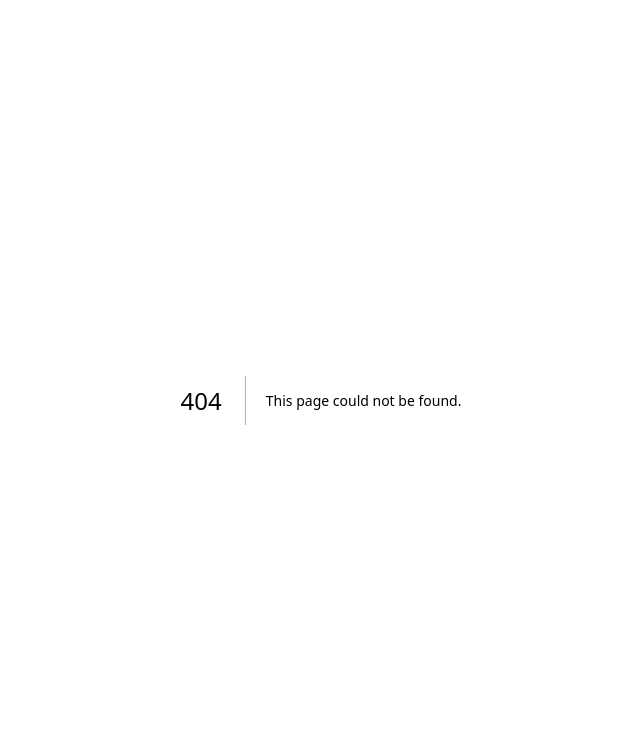
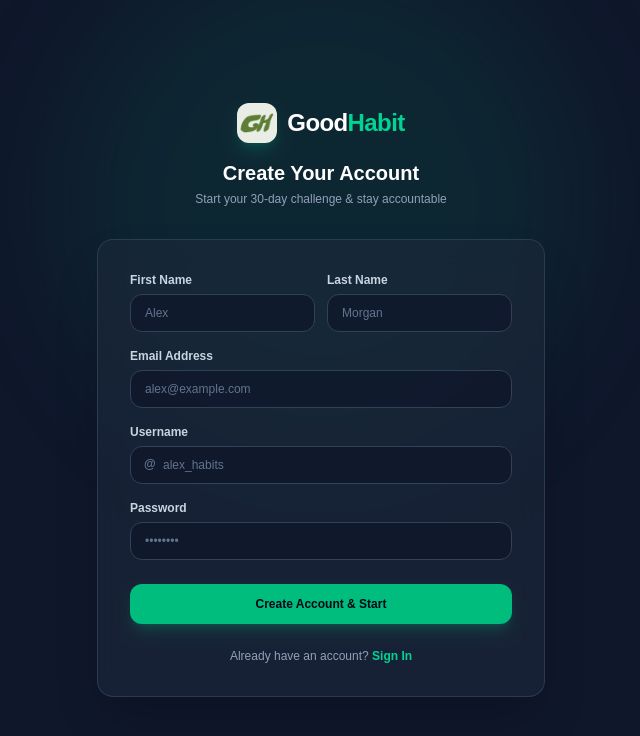
Before and after one commit to joshjdobos-del/good-habit-pwa, a Next.js app: page /signup in a window 1280 px wide. Before the commit this address had no page. Shown: the top 736 px of the page, without its empty margins (319-959 px from the left). Built offline with nearby package versions, Linux system fonts and the light colour scheme; no server answers.

Commit message:
Update landing page CTAs to route to new signup page

```diff
--- a/app/page.tsx
+++ b/app/page.tsx
@@ -6,7 +6,6 @@
 import { useAuth } from '@/hooks/useAuth';
 
 export default function LandingPage() {
-  // 1. Remove signInWithGoogle from the destructuring
   const { user, loading } = useAuth();
   const router = useRouter();
 
@@ -14,8 +13,7 @@
     if (user) {
       router.push('/dashboard');
     } else {
-      // 2. Simply route the user to your existing signup/onboarding flow
-      router.push('/onboarding');
+      router.push('/signup');
     }
   };
 
@@ -139,7 +137,7 @@
             <div className="text-2xl mb-2">🔔</div>
             <h3 className="font-bold text-white text-base mb-1">Smart Reminders</h3>
             <p className="text-xs text-slate-400 leading-relaxed">
-              Automated 8:00 AM and 8:00 PM checks keep you accountable without spamming you.
+              Automated custom notifications keep you accountable without spamming you.
             </p>
           </div>
 
--- /dev/null
+++ b/app/signup/page.tsx
@@ -0,0 +1,226 @@
+'use client';
+
+import React, { useState } from 'react';
+import Link from 'next/link';
+import { useRouter } from 'next/navigation';
+import { useAuth } from '@/hooks/useAuth';
+
+export default function SignUpPage() {
+  const router = useRouter();
+  const { signUp } = useAuth();
+
+  const [formData, setFormData] = useState({
+    firstName: '',
+    lastName: '',
+    email: '',
+    username: '',
+    password: '',
+  });
+
+  const [error, setError] = useState('');
+  const [loading, setLoading] = useState(false);
+
+  const handleChange = (e: React.ChangeEvent<HTMLInputElement>) => {
+    setFormData((prev) => ({
+      ...prev,
+      [e.target.name]: e.target.value,
+    }));
+  };
+
+  const handleSubmit = async (e: React.FormEvent) => {
+    e.preventDefault();
+    setError('');
+
+    // Basic Validation
+    if (
+      !formData.firstName ||
+      !formData.lastName ||
+      !formData.email ||
+      !formData.username ||
+      !formData.password
+    ) {
+      setError('Please fill in all fields.');
+      return;
+    }
+
+    if (formData.password.length < 6) {
+      setError('Password must be at least 6 characters long.');
+      return;
+    }
+
+    setLoading(true);
+
+    try {
+      // Pass auth credentials & custom profile metadata
+      if (signUp) {
+        await signUp({
+          email: formData.email,
+          password: formData.password,
+          options: {
+            data: {
+              first_name: formData.firstName,
+              last_name: formData.lastName,
+              username: formData.username,
+            },
+          },
+        });
+      }
+
+      // Store display details locally for quick frontend access
+      localStorage.setItem('goodhabit_user_firstname', formData.firstName);
+      localStorage.setItem('goodhabit_user_username', formData.username);
+
+      router.push('/dashboard');
+    } catch (err: any) {
+      console.error('Sign up error:', err);
+      setError(err.message || 'Failed to create account. Please try again.');
+    } finally {
+      setLoading(false);
+    }
+  };
+
+  return (
+    <div className="min-h-screen bg-slate-900 text-slate-100 flex flex-col justify-center items-center px-4 py-12 relative overflow-hidden font-sans selection:bg-emerald-500 selection:text-slate-900">
+      {/* Background Glow */}
+      <div className="absolute top-1/4 left-1/2 -translate-x-1/2 -translate-y-1/2 w-[500px] h-[500px] bg-emerald-500/10 rounded-full blur-3xl pointer-events-none" />
+
+      {/* Main Container */}
+      <div className="w-full max-w-md relative z-10">
+
+        {/* Header Logo */}
+        <div className="text-center mb-8">
+          <Link href="/" className="inline-flex items-center gap-2.5 mb-3">
+            <img
+              src="/icon-192.png"
+              alt="Good Habit Logo"
+              className="w-10 h-10 rounded-xl object-cover shadow-lg shadow-emerald-500/20"
+            />
+            <span className="text-2xl font-black tracking-tight text-white">
+              Good<span className="text-emerald-400">Habit</span>
+            </span>
+          </Link>
+          <h1 className="text-xl font-bold text-white mt-1">Create Your Account</h1>
+          <p className="text-xs text-slate-400 mt-1">
+            Start your 30-day challenge & stay accountable
+          </p>
+        </div>
+
+        {/* Form Card */}
+        <div className="bg-slate-800/60 border border-slate-700/80 rounded-2xl p-6 sm:p-8 backdrop-blur-md shadow-2xl">
+          {error && (
+            <div className="mb-5 p-3 rounded-xl bg-red-500/10 border border-red-500/30 text-red-400 text-xs font-semibold text-center">
+              {error}
+            </div>
+          )}
+
+          <form onSubmit={handleSubmit} className="space-y-4">
+
+            {/* First & Last Name Grid */}
+            <div className="grid grid-cols-2 gap-3">
+              <div>
+                <label className="block text-xs font-bold text-slate-300 mb-1.5">
+                  First Name
+                </label>
+                <input
+                  type="text"
+                  name="firstName"
+                  value={formData.firstName}
+                  onChange={handleChange}
+                  placeholder="Alex"
+                  required
+                  className="w-full bg-slate-900/80 border border-slate-700 rounded-xl px-3.5 py-2.5 text-xs text-white placeholder-slate-500 focus:outline-none focus:border-emerald-400 focus:ring-1 focus:ring-emerald-400 transition-all"
+                />
+              </div>
+
+              <div>
+                <label className="block text-xs font-bold text-slate-300 mb-1.5">
+                  Last Name
+                </label>
+                <input
+                  type="text"
+                  name="lastName"
+                  value={formData.lastName}
+                  onChange={handleChange}
+                  placeholder="Morgan"
+                  required
+                  className="w-full bg-slate-900/80 border border-slate-700 rounded-xl px-3.5 py-2.5 text-xs text-white placeholder-slate-500 focus:outline-none focus:border-emerald-400 focus:ring-1 focus:ring-emerald-400 transition-all"
+                />
+              </div>
+            </div>
+
+            {/* Email Address */}
+            <div>
+              <label className="block text-xs font-bold text-slate-300 mb-1.5">
+                Email Address
+              </label>
+              <input
+                type="email"
+                name="email"
+                value={formData.email}
+                onChange={handleChange}
+                placeholder="alex@example.com"
+                required
+                className="w-full bg-slate-900/80 border border-slate-700 rounded-xl px-3.5 py-2.5 text-xs text-white placeholder-slate-500 focus:outline-none focus:border-emerald-400 focus:ring-1 focus:ring-emerald-400 transition-all"
+              />
+            </div>
+
+            {/* Username */}
+            <div>
+              <label className="block text-xs font-bold text-slate-300 mb-1.5">
+                Username
+              </label>
+              <div className="relative">
+                <span className="absolute left-3.5 top-2.5 text-xs text-slate-500 font-bold">@</span>
+                <input
+                  type="text"
+                  name="username"
+                  value={formData.username}
+                  onChange={handleChange}
+                  placeholder="alex_habits"
+                  required
+                  className="w-full bg-slate-900/80 border border-slate-700 rounded-xl pl-8 pr-3.5 py-2.5 text-xs text-white placeholder-slate-500 focus:outline-none focus:border-emerald-400 focus:ring-1 focus:ring-emerald-400 transition-all"
+                />
+              </div>
+            </div>
+
+            {/* Password */}
+            <div>
+              <label className="block text-xs font-bold text-slate-300 mb-1.5">
+                Password
+              </label>
+              <input
+                type="password"
+                name="password"
+                value={formData.password}
+                onChange={handleChange}
+                placeholder="••••••••"
+                required
+                className="w-full bg-slate-900/80 border border-slate-700 rounded-xl px-3.5 py-2.5 text-xs text-white placeholder-slate-500 focus:outline-none focus:border-emerald-400 focus:ring-1 focus:ring-emerald-400 transition-all"
+              />
+            </div>
+
+            {/* Submit Button */}
+            <button
+              type="submit"
+              disabled={loading}
+              className="w-full bg-emerald-500 hover:bg-emerald-400 disabled:opacity-50 text-slate-950 font-extrabold text-xs py-3 px-4 rounded-xl transition-all shadow-lg shadow-emerald-500/20 mt-2"
+            >
+              {loading ? 'Creating Account...' : 'Create Account & Start'}
+            </button>
+          </form>
+
+          {/* Footer Link */}
+          <p className="text-center text-xs text-slate-400 mt-6">
+            Already have an account?{' '}
+            <Link
+              href="/login"
+              className="text-emerald-400 font-bold hover:underline"
+            >
+              Sign In
+            </Link>
+          </p>
+        </div>
+      </div>
+    </div>
+  );
+}
```
